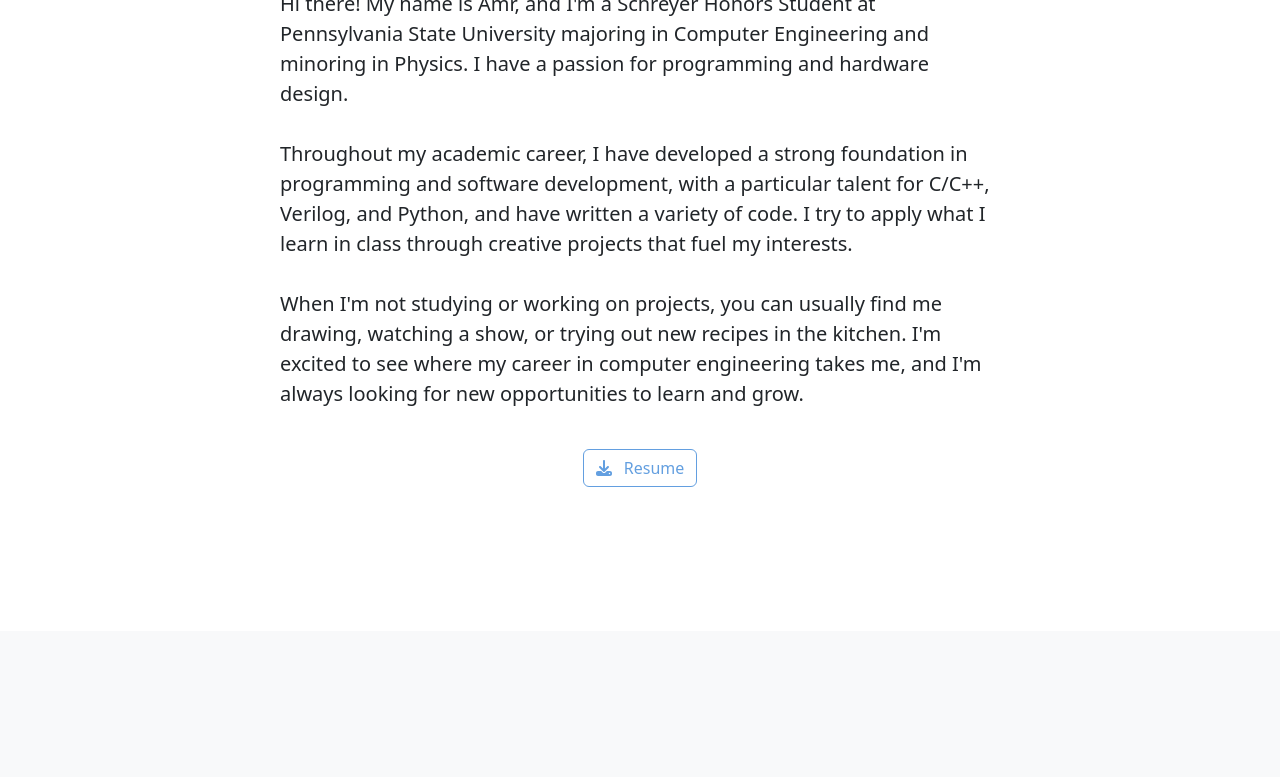
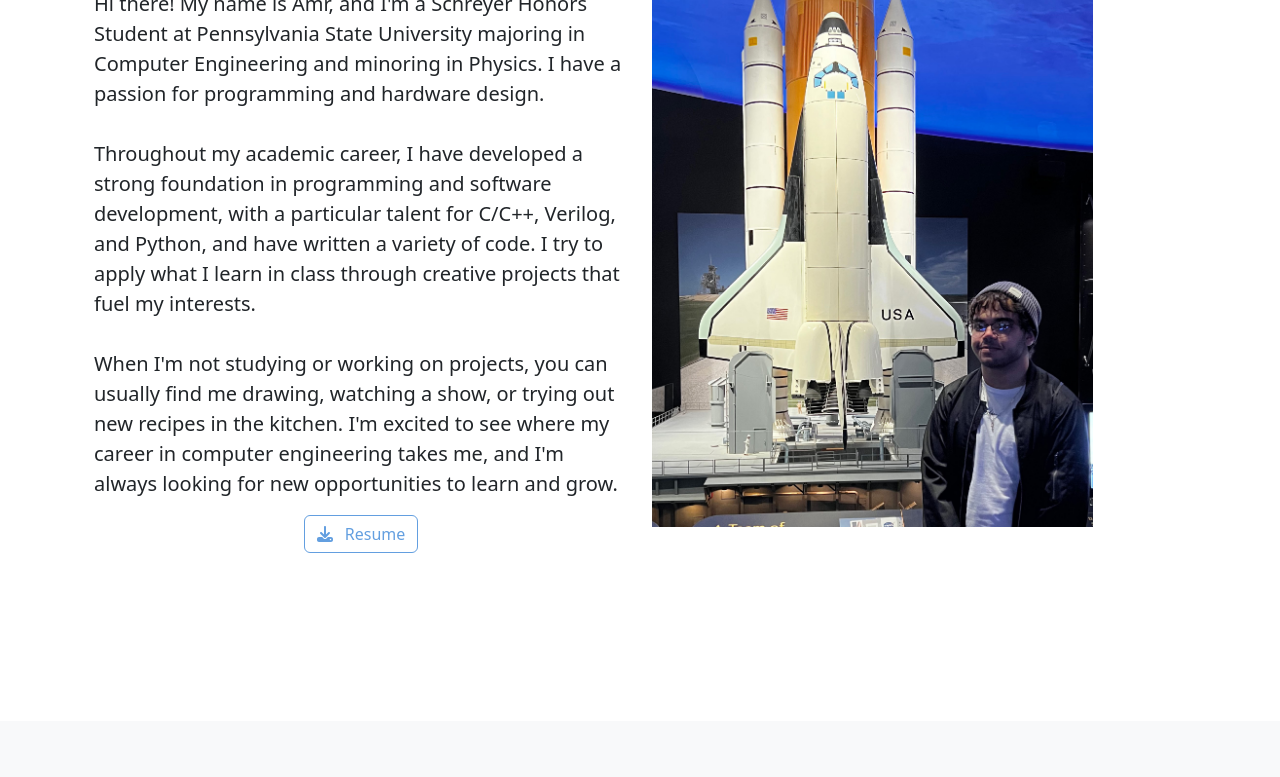
Before and after one commit to AmrMantawi/AmrMantawi.github.io, a plain HTML site: page index.html in a window 1280 px wide. Shown: the part 749-1526 px from the top of the page. Drawn offline with nearby package versions, Linux system fonts and the light colour scheme.

Commit message:
Added Image in About Me Section

```diff
--- a/index.html
+++ b/index.html
@@ -58,16 +58,21 @@
         <!-- About section-->
         <section id="about">
             <div class="container px-4">
-                <div class="row gx-4 justify-content-center">
-                    <div class="col-lg-8">
+                <div class="row align-items-center">
+                    <div class="col-md-6 d-flex flex-column align-items-center">
                         <h2>About Me</h2>
                         <div><p class="lead">Hi there! My name is Amr, and I'm a Schreyer Honors Student at Pennsylvania State University majoring in Computer Engineering and minoring in Physics. I have a passion for programming and hardware design. <br> <br>Throughout my academic career, I have developed a strong foundation in programming and software development, with a particular talent for C/C++, Verilog, and Python, and have written a variety of code. I try to apply what I learn in class through creative projects that fuel my interests. <br> <br> When I'm not studying or working on projects, you can usually find me drawing, watching a show, or trying out new recipes in the kitchen. I'm excited to see where my career in computer engineering takes me, and I'm always looking for new opportunities to learn and grow.</p></div>
-                    </div>
-                    <div class="text-center mt-4">
                         <a class="btn btn-xl btn-outline-primary" href="assets/AmrElMantawiResume.pdf" download>
                             <i class="fas fa-download me-2"></i>
                             Resume
                         </a>
+                    </div>
+                    <div class="col-md-5">
+                        <img class="img-fluid" src="assets/images/Space.jpg">
+                    </div>
+
+                    <div class="text-center mt-4">
+
                     </div>
                 </div>
             </div>
```
Also changed, not shown: assets/images/Space.jpg (added).
